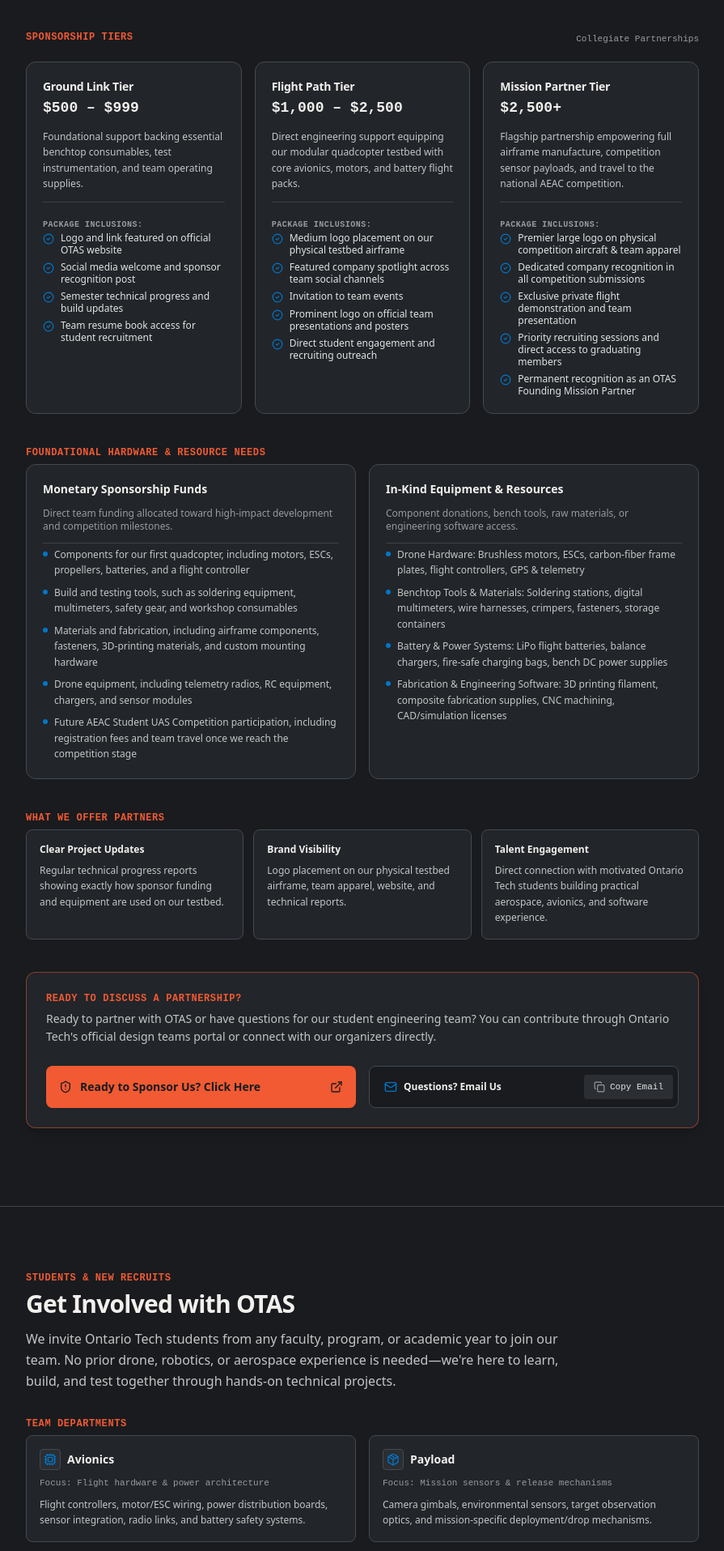
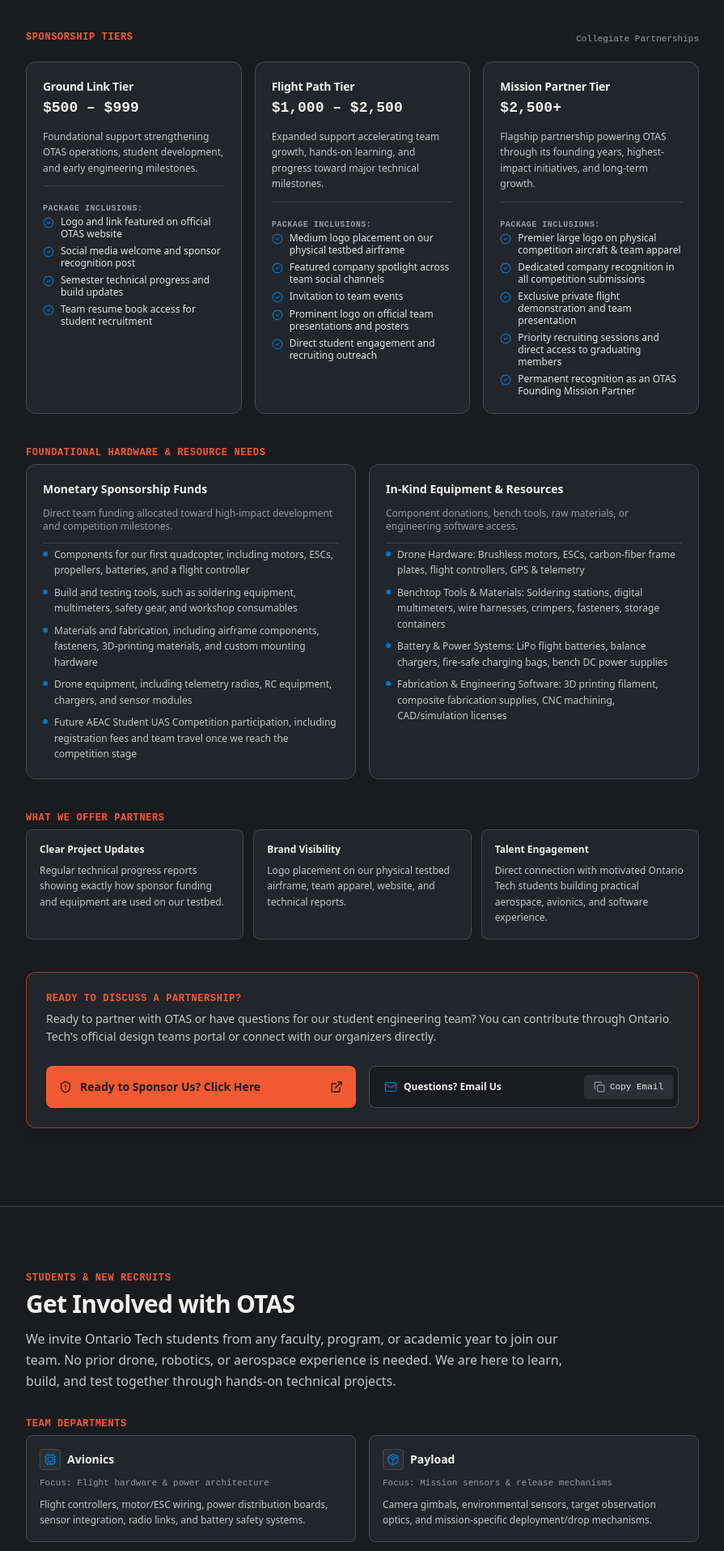
Before and after one commit to otudrone-team/OTAS-Website, a React (Vite) app: page / in a window 1280 px wide. Shown: the part 3158-5073 px from the top of the page at 81% size, without its empty margins (192-1087 px from the left). Built offline with nearby package versions, Linux system fonts and the light colour scheme.

Commit message:
style: update sponsorship descriptions and UI UX
Refine sponsorship tier descriptions to emphasize long-term team impact and disable text selection/caret visibility across non-interactive UI elements to improve visual presentation.

```diff
--- a/src/data/content.ts
+++ b/src/data/content.ts
@@ -199,7 +199,7 @@
       {
         name: "Ground Link Tier",
         range: "$500 – $999",
-        description: "Foundational support backing essential benchtop consumables, test instrumentation, and team operating supplies.",
+        description: "Foundational support strengthening OTAS operations, student development, and early engineering milestones.",
         perks: [
           "Logo and link featured on official OTAS website",
           "Social media welcome and sponsor recognition post",
@@ -210,7 +210,7 @@
       {
         name: "Flight Path Tier",
         range: "$1,000 – $2,500",
-        description: "Direct engineering support equipping our modular quadcopter testbed with core avionics, motors, and battery flight packs.",
+        description: "Expanded support accelerating team growth, hands-on learning, and progress toward major technical milestones.",
         perks: [
           "Medium logo placement on our physical testbed airframe",
           "Featured company spotlight across team social channels",
@@ -222,7 +222,7 @@
       {
         name: "Mission Partner Tier",
         range: "$2,500+",
-        description: "Flagship partnership empowering full airframe manufacture, competition sensor payloads, and travel to the national AEAC competition.",
+        description: "Flagship partnership powering OTAS through its founding years, highest-impact initiatives, and long-term growth.",
         perks: [
           "Premier large logo on physical competition aircraft & team apparel",
           "Dedicated company recognition in all competition submissions",
@@ -278,7 +278,7 @@
   getInvolved: {
     eyebrow: "Students & New Recruits",
     heading: "Get Involved with OTAS",
-    invitation: "We invite Ontario Tech students from any faculty, program, or academic year to join our team. No prior drone, robotics, or aerospace experience is needed—we're here to learn, build, and test together through hands-on technical projects.",
+    invitation: "We invite Ontario Tech students from any faculty, program, or academic year to join our team. No prior drone, robotics, or aerospace experience is needed. We are here to learn, build, and test together through hands-on technical projects.",
     departmentsHeading: "Team Departments",
     departments: [
       {
--- a/src/index.css
+++ b/src/index.css
@@ -23,6 +23,7 @@
 @layer base {
   html {
     scroll-padding-top: 5rem;
+    caret-color: transparent;
   }
 
   section[id] {
@@ -33,11 +34,26 @@
     font-family: var(--font-sans);
     background-color: #191B1F;
     color: #F1F0EC;
+    cursor: default;
+    caret-color: transparent;
   }
 
+  /* Prevent text cursor/blinking caret on titles, headings, badges, and structural copy */
   h1, h2, h3, h4, h5, h6 {
     font-family: var(--font-display);
     letter-spacing: -0.02em;
     color: #F1F0EC;
+    cursor: default;
+    caret-color: transparent;
+  }
+
+  p, span, div, li, a, button {
+    caret-color: transparent;
+  }
+
+  /* Only permit visible blinking caret on actual user text inputs and textareas if any exist */
+  input, textarea {
+    caret-color: auto;
+    cursor: text;
   }
 }
```
